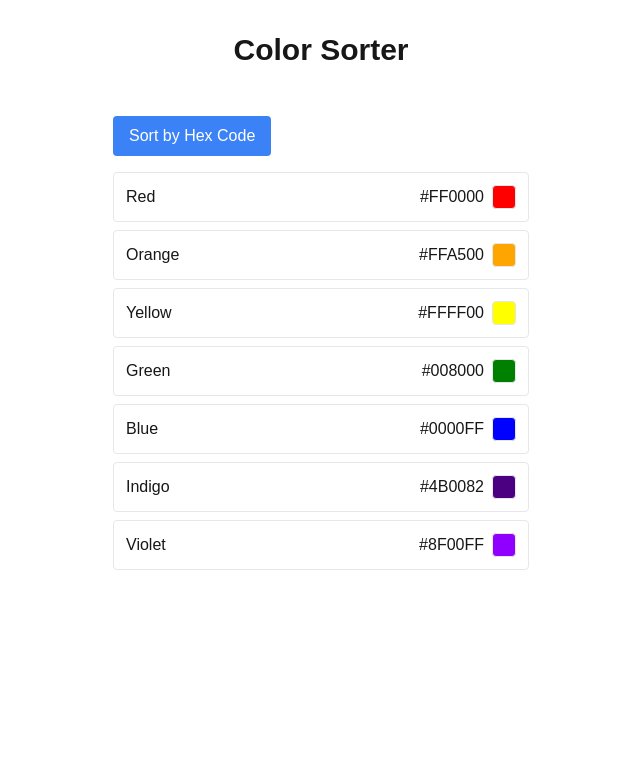
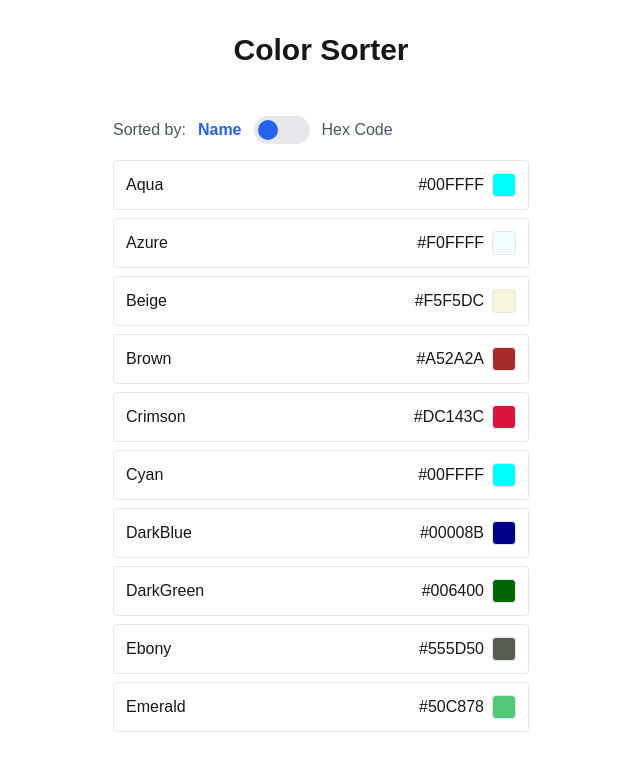
Before and after one commit to dingtianding/nextjs-colorapp, a Next.js app in the folder color-sorter/: page / in a window 1280 px wide. Shown: the top 770 px of the page, without its empty margins (319-959 px from the left). Built offline with nearby package versions, Linux system fonts and the light colour scheme.

Commit message:
chnaged color and simple animation

```diff
--- a/color-sorter/app/api/colors/route.ts
+++ b/color-sorter/app/api/colors/route.ts
@@ -2,13 +2,16 @@ import { Color } from '@/types/color';
 import { NextResponse } from 'next/server';
 
 const colors: Color[] = [
-  { name: "Red", hexCode: "#FF0000" },
-  { name: "Orange", hexCode: "#FFA500" },
-  { name: "Yellow", hexCode: "#FFFF00" },
-  { name: "Green", hexCode: "#008000" },
-  { name: "Blue", hexCode: "#0000FF" },
-  { name: "Indigo", hexCode: "#4B0082" },
-  { name: "Violet", hexCode: "#8F00FF" }
+  { name: "Aqua", hexCode: "#00FFFF" },
+  { name: "Azure", hexCode: "#F0FFFF" },
+  { name: "Beige", hexCode: "#F5F5DC" },
+  { name: "Brown", hexCode: "#A52A2A" },
+  { name: "Crimson", hexCode: "#DC143C" },
+  { name: "Cyan", hexCode: "#00FFFF" },
+  { name: "DarkBlue", hexCode: "#00008B" },
+  { name: "DarkGreen", hexCode: "#006400" },
+  { name: "Ebony", hexCode: "#555D50" },
+  { name: "Emerald", hexCode: "#50C878" }
 ];
 
 export async function GET() {
--- a/color-sorter/app/components/ColorList.tsx
+++ b/color-sorter/app/components/ColorList.tsx
@@ -2,6 +2,7 @@
 
 import { Color } from '@/types/color';
 import { useState } from 'react';
+import { motion, AnimatePresence } from 'framer-motion';
 
 interface ColorListProps {
   initialColors: Color[];
@@ -24,17 +25,36 @@ export default function ColorList({ initialColors }: ColorListProps) {
 
   return (
     <div className="max-w-md mx-auto p-4">
+      <div className="mb-4 flex items-center gap-3">
+        <span className="text-gray-600">Sorted by:</span>
+        <span className={`${!sortByHex ? 'font-bold text-blue-600' : 'text-gray-600'}`}>
+          Name
+        </span>
         <button
           onClick={toggleSort}
-        className="mb-4 px-4 py-2 bg-blue-500 text-white rounded hover:bg-blue-600"
+          className="w-14 h-7 bg-gray-200 rounded-full p-1 duration-300 ease-in-out"
         >
-        Sort by {sortByHex ? 'Name' : 'Hex Code'}
+          <div
+            className={`bg-blue-600 w-5 h-5 rounded-full transform duration-300 ease-in-out ${
+              sortByHex ? 'translate-x-7' : ''
+            }`}
+          />
         </button>
+        <span className={`${sortByHex ? 'font-bold text-blue-600' : 'text-gray-600'}`}>
+          Hex Code
+        </span>
+      </div>
 
       <div className="space-y-2">
+        <AnimatePresence>
           {colors.map((color) => (
-          <div
+            <motion.div
               key={`${color.name}-${color.hexCode}`}
+              layout
+              initial={{ opacity: 0, y: 20 }}
+              animate={{ opacity: 1, y: 0 }}
+              exit={{ opacity: 0, y: -20 }}
+              transition={{ duration: 0.3 }}
               className="flex items-center justify-between p-3 border rounded"
             >
               <span>{color.name}</span>
@@ -45,8 +65,9 @@ export default function ColorList({ initialColors }: ColorListProps) {
                   style={{ backgroundColor: color.hexCode }}
                 />
               </div>
-          </div>
+            </motion.div>
           ))}
+        </AnimatePresence>
       </div>
     </div>
   );
```
Lines whose indentation alone changed are shown as unchanged.
